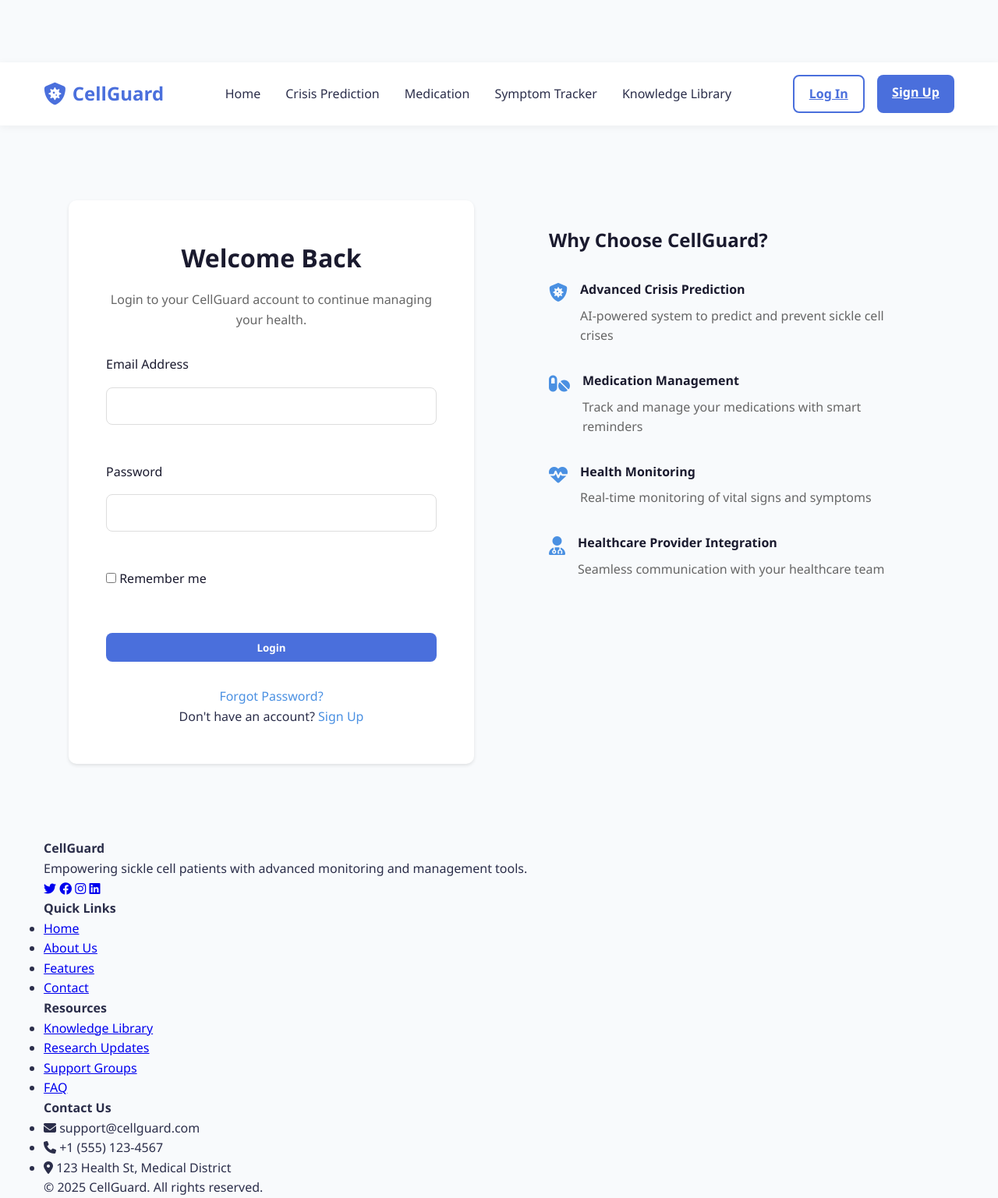
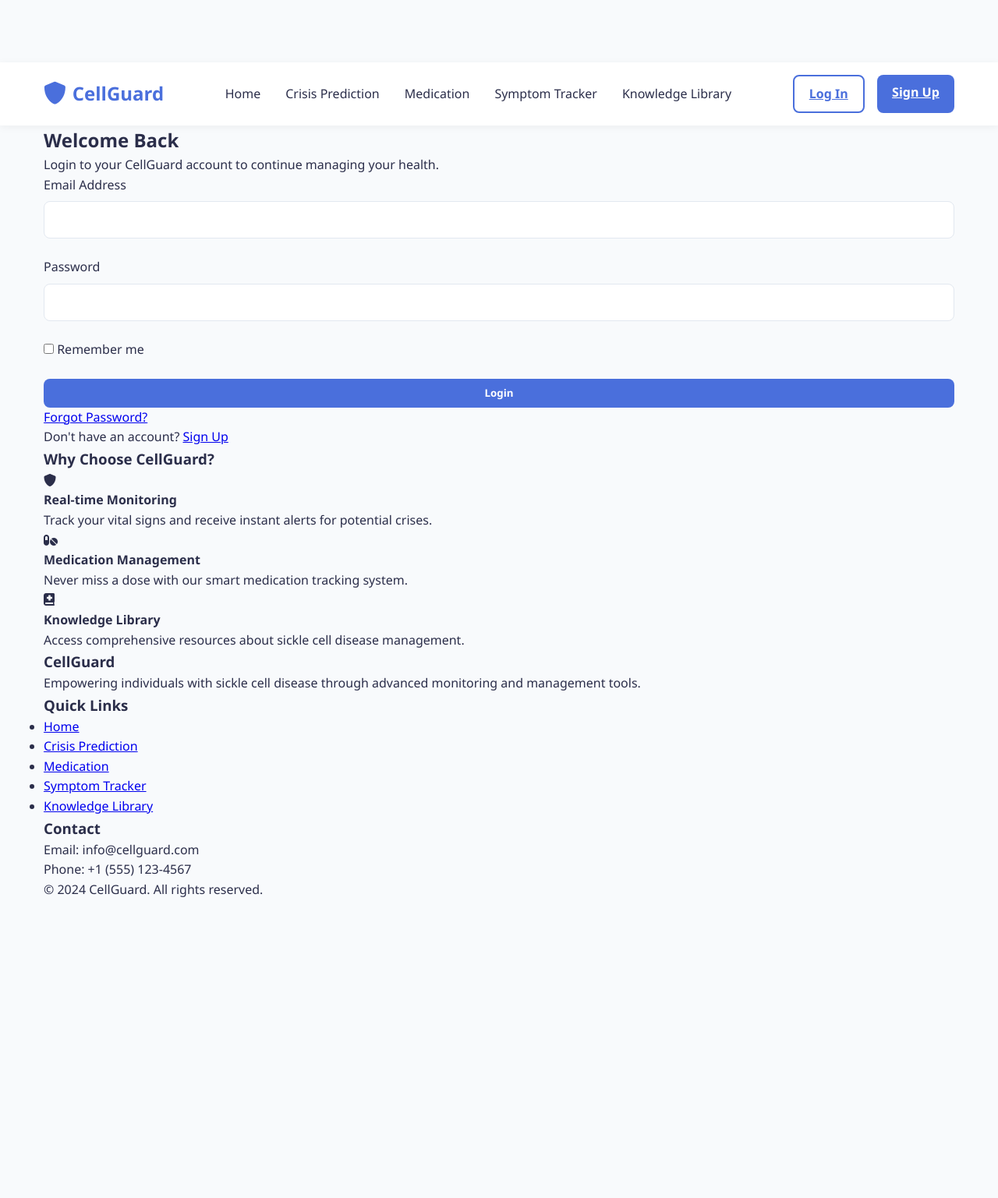
Before and after one commit to dvmilola/CellGuard, a Flask app: page /login in a window 1280 px wide. Shown: the whole page at 78% size. After the commit the page ends 1151 px from the top, so only its background shows below. Run offline with Flask 2, Linux system fonts and the light colour scheme; data that the repository does not hold is empty; some libraries are stand-ins or nearby versions.

```diff
--- a/templates/login.html
+++ b/templates/login.html
@@ -4,18 +4,18 @@
   <meta charset="UTF-8">
   <meta name="viewport" content="width=device-width, initial-scale=1.0">
   <title>Login - CellGuard</title>
+  <link rel="stylesheet" href="https://cdnjs.cloudflare.com/ajax/libs/font-awesome/6.0.0/css/all.min.css">
   <link rel="stylesheet" href="{{ url_for('static', filename='styles.css') }}">
-  <link rel="stylesheet" href="https://cdnjs.cloudflare.com/ajax/libs/font-awesome/6.3.0/css/all.min.css" />
-  <script src="{{ url_for('static', filename='app.js') }}" defer></script>
+  <link rel="stylesheet" href="{{ url_for('static', filename='auth.css') }}">
 </head>
 <body>
   <nav>
-    <div class="container nav-container">
+    <div class="container">
+      <div class="nav-container">
         <a href="/" class="logo">
-        <span class="logo-icon"><i class="fas fa-shield-virus"></i></span>
+          <i class="fas fa-shield-alt logo-icon"></i>
           CellGuard
         </a>
-
         <div class="nav-links">
           <a href="/" class="nav-link">Home</a>
           <a href="/predictions" class="nav-link">Crisis Prediction</a>
@@ -23,10 +23,10 @@
           <a href="/symptom-tracker" class="nav-link">Symptom Tracker</a>
           <a href="/knowledge-library" class="nav-link">Knowledge Library</a>
         </div>
-
         <div class="auth-buttons">
           <a href="/login" class="btn btn-outline">Log In</a>
           <a href="/signup" class="btn btn-primary">Sign Up</a>
+        </div>
       </div>
     </div>
   </nav>
@@ -41,7 +41,15 @@
               <p>Login to your CellGuard account to continue managing your health.</p>
             </div>
 
-            <form id="login-form" class="auth-form" method="POST" action="/api/login">
+            <form id="login-form" class="auth-form" method="POST" action="{{ url_for('login') }}">
+              {% with messages = get_flashed_messages(with_categories=true) %}
+                {% if messages %}
+                  {% for category, message in messages %}
+                    <div class="alert alert-{{ category }}">{{ message }}</div>
+                  {% endfor %}
+                {% endif %}
+              {% endwith %}
+
               <div class="form-group">
                 <label for="email">Email Address</label>
                 <input type="email" id="email" name="email" required>
@@ -71,34 +79,24 @@
             <h3>Why Choose CellGuard?</h3>
             <div class="feature-list">
               <div class="feature-item">
-                <i class="fas fa-shield-virus"></i>
+                <i class="fas fa-shield-alt"></i>
                 <div class="feature-content">
-                  <h4>Advanced Crisis Prediction</h4>
-                  <p>AI-powered system to predict and prevent sickle cell crises</p>
+                  <h4>Real-time Monitoring</h4>
+                  <p>Track your vital signs and receive instant alerts for potential crises.</p>
                 </div>
               </div>
-
               <div class="feature-item">
                 <i class="fas fa-pills"></i>
                 <div class="feature-content">
                   <h4>Medication Management</h4>
-                  <p>Track and manage your medications with smart reminders</p>
+                  <p>Never miss a dose with our smart medication tracking system.</p>
                 </div>
               </div>
-
               <div class="feature-item">
-                <i class="fas fa-heartbeat"></i>
+                <i class="fas fa-book-medical"></i>
                 <div class="feature-content">
-                  <h4>Health Monitoring</h4>
-                  <p>Real-time monitoring of vital signs and symptoms</p>
-                </div>
-              </div>
-
-              <div class="feature-item">
-                <i class="fas fa-user-md"></i>
-                <div class="feature-content">
-                  <h4>Healthcare Provider Integration</h4>
-                  <p>Seamless communication with your healthcare team</p>
+                  <h4>Knowledge Library</h4>
+                  <p>Access comprehensive resources about sickle cell disease management.</p>
                 </div>
               </div>
             </div>
@@ -108,171 +106,55 @@
     </section>
   </main>
 
-  <footer class="site-footer">
+  <footer class="footer">
     <div class="container">
       <div class="footer-content">
         <div class="footer-section">
-          <h4>CellGuard</h4>
-          <p>Empowering sickle cell patients with advanced monitoring and management tools.</p>
-          <div class="social-links">
-            <a href="#" class="social-link"><i class="fab fa-twitter"></i></a>
-            <a href="#" class="social-link"><i class="fab fa-facebook"></i></a>
-            <a href="#" class="social-link"><i class="fab fa-instagram"></i></a>
-            <a href="#" class="social-link"><i class="fab fa-linkedin"></i></a>
+          <h3>CellGuard</h3>
+          <p>Empowering individuals with sickle cell disease through advanced monitoring and management tools.</p>
+        </div>
+        <div class="footer-section">
+          <h3>Quick Links</h3>
+          <ul>
+            <li><a href="/">Home</a></li>
+            <li><a href="/predictions">Crisis Prediction</a></li>
+            <li><a href="/medication">Medication</a></li>
+            <li><a href="/symptom-tracker">Symptom Tracker</a></li>
+            <li><a href="/knowledge-library">Knowledge Library</a></li>
+          </ul>
+        </div>
+        <div class="footer-section">
+          <h3>Contact</h3>
+          <p>Email: info@cellguard.com</p>
+          <p>Phone: +1 (555) 123-4567</p>
         </div>
       </div>
-
-        <div class="footer-section">
-          <h4>Quick Links</h4>
-          <ul class="footer-links">
-            <li><a href="/">Home</a></li>
-            <li><a href="/about">About Us</a></li>
-            <li><a href="/features">Features</a></li>
-            <li><a href="/contact">Contact</a></li>
-          </ul>
-        </div>
-
-        <div class="footer-section">
-          <h4>Resources</h4>
-          <ul class="footer-links">
-            <li><a href="/knowledge-library">Knowledge Library</a></li>
-            <li><a href="/research">Research Updates</a></li>
-            <li><a href="/support">Support Groups</a></li>
-            <li><a href="/faq">FAQ</a></li>
-          </ul>
-        </div>
-
-        <div class="footer-section">
-          <h4>Contact Us</h4>
-          <ul class="footer-links">
-            <li><i class="fas fa-envelope"></i> support@cellguard.com</li>
-            <li><i class="fas fa-phone"></i> +1 (555) 123-4567</li>
-            <li><i class="fas fa-map-marker-alt"></i> 123 Health St, Medical District</li>
-          </ul>
-        </div>
-      </div>
-
       <div class="footer-bottom">
-        <p>&copy; 2025 CellGuard. All rights reserved.</p>
+        <p>&copy; 2024 CellGuard. All rights reserved.</p>
       </div>
     </div>
   </footer>
 
   <style>
-    /* Auth Page Styles */
-    .auth-container {
-      display: grid;
-      grid-template-columns: 1fr 1fr;
-      gap: 4rem;
-      max-width: 1200px;
-      margin: 4rem auto;
-      padding: 2rem;
+    /* ... existing styles ... */
+
+    .alert {
+      padding: 1rem;
+      margin-bottom: 1rem;
+      border-radius: 4px;
+      font-weight: 500;
     }
 
-    .auth-card {
-      background: white;
-      padding: 3rem;
-      border-radius: 10px;
-      box-shadow: 0 2px 4px rgba(0, 0, 0, 0.1);
+    .alert-error {
+      background-color: #fee2e2;
+      color: #dc2626;
+      border: 1px solid #fecaca;
     }
 
-    .auth-header {
-      text-align: center;
-      margin-bottom: 2rem;
-    }
-
-    .auth-header h1 {
-      font-size: 2rem;
-      margin-bottom: 1rem;
-      color: #1a1a2e;
-    }
-
-    .auth-header p {
-      color: #666;
-    }
-
-    .auth-form {
-      display: flex;
-      flex-direction: column;
-      gap: 1.5rem;
-    }
-
-    .form-group {
-      display: flex;
-      flex-direction: column;
-      gap: 0.5rem;
-    }
-
-    .form-group label {
-      font-weight: 500;
-      color: #1a1a2e;
-    }
-
-    .form-group input {
-      padding: 0.75rem;
-      border: 1px solid #ddd;
-      border-radius: 8px;
-      font-size: 1rem;
-    }
-
-    .checkbox-label {
-      display: flex;
-      align-items: center;
-      gap: 0.5rem;
-      font-weight: normal;
-    }
-
-    .auth-footer {
-      text-align: center;
-      margin-top: 2rem;
-    }
-
-    .auth-footer a {
-      color: #4a90e2;
-      text-decoration: none;
-    }
-
-    .auth-features {
-      padding: 2rem;
-    }
-
-    .auth-features h3 {
-      color: #1a1a2e;
-      margin-bottom: 2rem;
-      font-size: 1.5rem;
-    }
-
-    .feature-list {
-      display: flex;
-      flex-direction: column;
-      gap: 2rem;
-    }
-
-    .feature-item {
-      display: flex;
-      align-items: flex-start;
-      gap: 1rem;
-    }
-
-    .feature-item i {
-      font-size: 1.5rem;
-      color: #4a90e2;
-      margin-top: 0.25rem;
-    }
-
-    .feature-content h4 {
-      color: #1a1a2e;
-      margin-bottom: 0.5rem;
-    }
-
-    .feature-content p {
-      color: #666;
-    }
-
-    @media (max-width: 768px) {
-      .auth-container {
-        grid-template-columns: 1fr;
-      }
+    .alert-success {
+      background-color: #dcfce7;
+      color: #16a34a;
+      border: 1px solid #bbf7d0;
     }
   </style>
 
@@ -280,42 +162,15 @@
     document.addEventListener('DOMContentLoaded', function() {
       const loginForm = document.getElementById('login-form');
 
-      loginForm.addEventListener('submit', async function(e) {
-        e.preventDefault();
-
+      loginForm.addEventListener('submit', function(e) {
         const email = document.getElementById('email').value;
         const password = document.getElementById('password').value;
-        const rememberMe = document.querySelector('input[name="rememberMe"]').checked;
 
         // Validation
         if (!email || !password) {
+          e.preventDefault();
           alert('Please fill in all required fields');
           return;
-        }
-
-        try {
-          const response = await fetch('/api/login', {
-            method: 'POST',
-            headers: {
-              'Content-Type': 'application/json',
-            },
-            body: JSON.stringify({
-              email: email,
-              password: password,
-              rememberMe: rememberMe
-            })
-          });
-
-          const data = await response.json();
-
-          if (data.success) {
-            window.location.href = '/'; // Redirect to home page on success
-          } else {
-            alert(data.message || 'Login failed. Please check your credentials and try again.');
-          }
-        } catch (error) {
-          console.error('Error:', error);
-          alert('An error occurred. Please try again.');
         }
       });
     });
```
Also changed, not shown: templates/signup.html (+102 -34 lines). Lines whose indentation alone changed are shown as unchanged.
